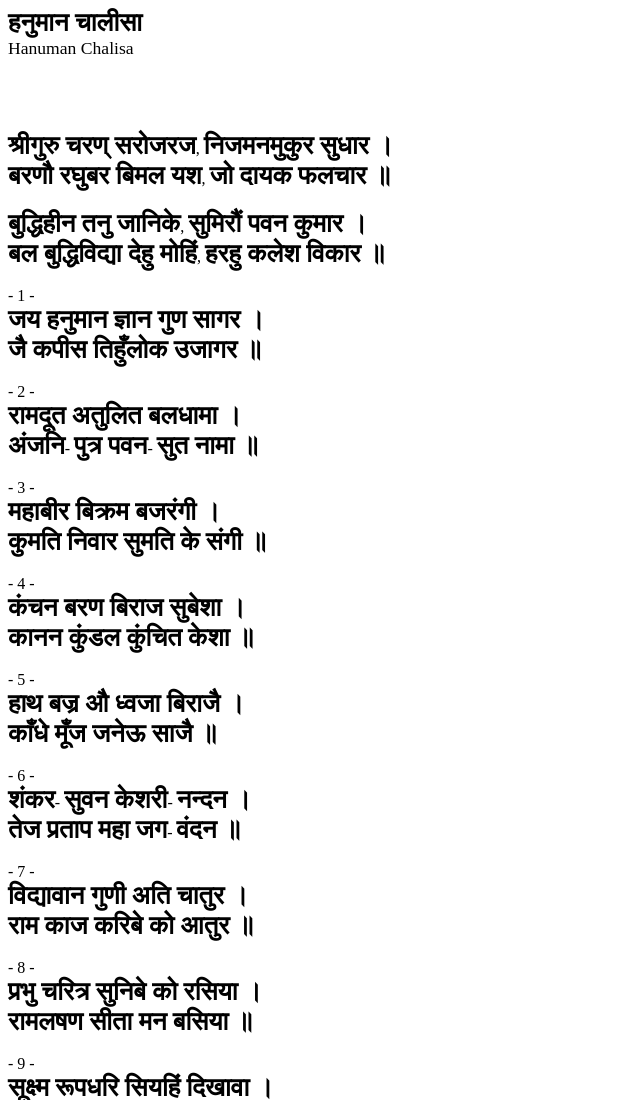
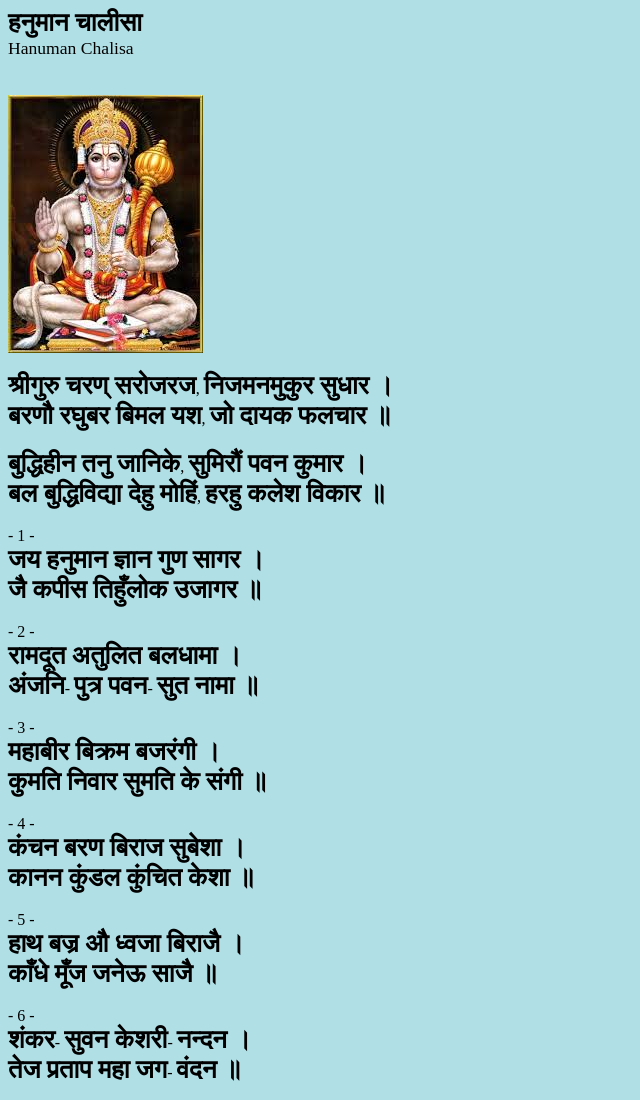
Before and after one commit to sayalispparulekar/Hanuman-Chalisa-with-meaning, a plain HTML site: page index.html in a window 1280 px wide. Shown: the top 1100 px of the page, without its empty margins (0-640 px from the left). Drawn offline with Linux system fonts and the light colour scheme.

Commit message:
Add files via upload

```diff
--- a/index.html
+++ b/index.html
@@ -11,7 +11,7 @@
   <link rel="stylesheet" type="text/css" href="/stotras/stotras.css" />
 </head>
 
-<body>
+<body style="background-color:powderblue;">
   <script type="text/javascript">
       function toggle_visibility(id) {
          var e = document.getElementById(id);
@@ -29,6 +29,7 @@
       <div class="SanskritTrans">Hanuman Chalisa</div>
       <br/>
       <br/>
+      <img src ="images\download.jpeg" /></img>
       <br/>
       <div>
         <br/>
```
Also changed, not shown: images/download.jpeg (added).
